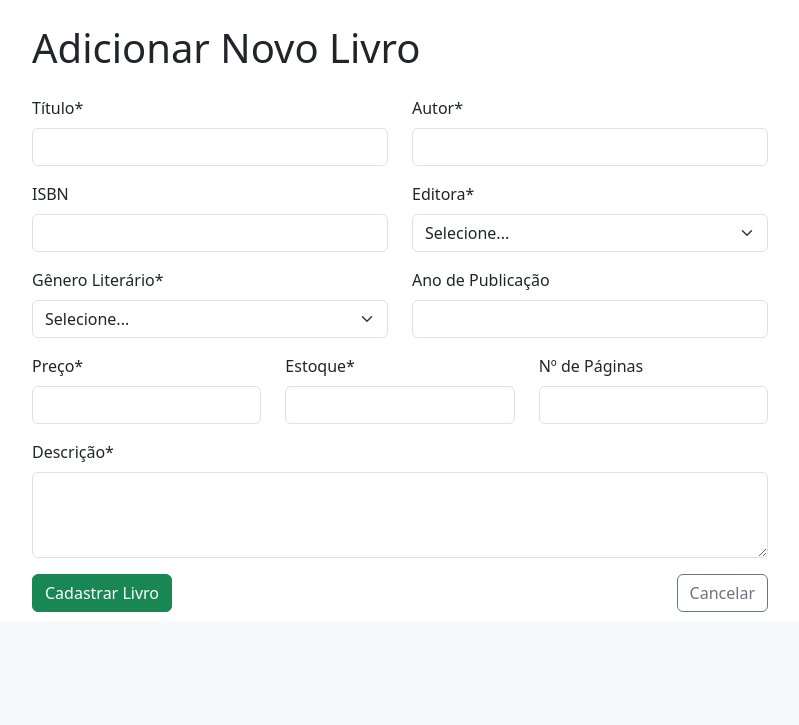
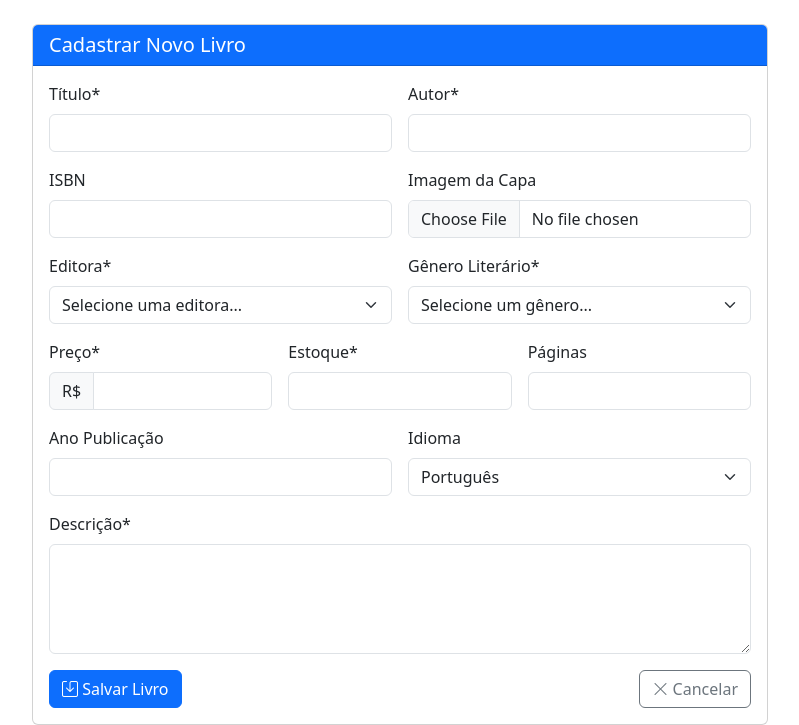
Before and after one commit to SuitedRaccoon/FataMorgana, a Flask app: page /produtos/novo in a window 1280 px wide. Shown: the part 179-904 px from the top of the page, without its empty margins (240-1039 px from the left). Before the commit the page ends 791 px from the top, so only its background shows below. Run offline with Flask 3, Linux system fonts and the light colour scheme.

Commit message:
arrumando CRUD

```diff
--- a/Morganum/app/routes.py
+++ b/Morganum/app/routes.py
@@ -1,63 +1,92 @@
 from flask import Blueprint, render_template, redirect, url_for, request, flash
-from .models import Livro as Produto
+from .models import Livro, Editora, GeneroLiterario
 from . import db
+from datetime import datetime
 
-# Blueprint principal
 main_bp = Blueprint('main', __name__)
-
-# Blueprint de produtos com prefixo
 produto_bp = Blueprint('produto', __name__, url_prefix='/produtos')
 
-# Rota principal
 @main_bp.route('/')
 def index():
     return render_template('index.html')
 
-# Rotas de produtos
 @produto_bp.route('/')
-def listar():
-    produtos = Produto.query.all()
-    return render_template('produtos.html', produtos=produtos)
+def listar_produtos():
+    livros = Livro.query.all()
+    return render_template('produtos.html', produtos=livros)
 
 @produto_bp.route('/novo', methods=['GET', 'POST'])
-def novo_produto():  # Nome original mantido
+def novo_produto():
+    editoras = Editora.query.all()
+    generos = GeneroLiterario.query.all()
+
     if request.method == 'POST':
-        nome = request.form['nome']
-        descricao = request.form['descricao']
-        preco = float(request.form['preco'])
-        quantidade = int(request.form['quantidade'])
+        try:
+            novo_livro = Livro(
+                titulo=request.form['titulo'],
+                isbn=request.form.get('isbn', ''),
+                autor=request.form['autor'],
+                ano_publicacao=int(request.form['ano']) if request.form['ano'] else None,
+                preco=float(request.form['preco']),
+                estoque=int(request.form['quantidade']),
+                editora_id=int(request.form['editora']),
+                genero_literario_id=int(request.form['genero']),
+                descricao=request.form.get('descricao', ''),
+                numero_paginas=int(request.form['paginas']) if request.form['paginas'] else None,
+                edicao=int(request.form['edicao']) if request.form['edicao'] else None,
+                idioma=request.form.get('idioma', 'Português'),
+                criado_em=datetime.utcnow()
+            )
 
-        novo_produto = Produto(nome=nome, descricao=descricao, preco=preco, quantidade=quantidade)
-        db.session.add(novo_produto)
-        db.session.commit()
+            db.session.add(novo_livro)
+            db.session.commit()
+            flash('Livro cadastrado com sucesso!', 'success')
+            return redirect(url_for('produto.listar_produtos'))
 
-        flash('Produto criado com sucesso!', 'success')
-        return redirect(url_for('produto.listar_produtos'))  # Usando o nome original
+        except Exception as e:
+            db.session.rollback()
+            flash(f'Erro ao cadastrar livro: {str(e)}', 'danger')
 
-    return render_template('novo_produto.html')
+    return render_template('novo_produto.html', editoras=editoras, generos=generos)
 
-# ... (outras rotas de produto)
 @produto_bp.route('/editar/<int:id>', methods=['GET', 'POST'])
 def editar_produto(id):
-    produto = Produto.query.get_or_404(id)
+    livro = Livro.query.get_or_404(id)
+    editoras = Editora.query.all()
+    generos = GeneroLiterario.query.all()
 
     if request.method == 'POST':
-        produto.nome = request.form['nome']
-        produto.descricao = request.form['descricao']
-        produto.preco = float(request.form['preco'])
-        produto.quantidade = int(request.form['quantidade'])
+        try:
+            livro.titulo = request.form['titulo']
+            livro.autor = request.form['autor']
+            livro.preco = float(request.form['preco'])
+            livro.estoque = int(request.form['quantidade'])
+            livro.editora_id = int(request.form['editora'])
+            livro.genero_literario_id = int(request.form['genero'])
+            livro.descricao = request.form.get('descricao', '')
+            livro.numero_paginas = int(request.form['paginas']) if request.form['paginas'] else None
+            livro.atualizado_em = datetime.utcnow()
 
-        db.session.commit()
-        flash('Produto atualizado com sucesso!', 'success')
-        return redirect(url_for('produto.listar_produtos'))
+            db.session.commit()
+            flash('Livro atualizado com sucesso!', 'success')
+            return redirect(url_for('produto.listar_produtos'))
 
-    return render_template('editar_produto.html', produto=produto)
+        except Exception as e:
+            db.session.rollback()
+            flash(f'Erro ao atualizar livro: {str(e)}', 'danger')
+
+    return render_template('editar_produto.html', produto=livro, editoras=editoras, generos=generos)
 
 @produto_bp.route('/excluir/<int:id>')
 def excluir_produto(id):
-    produto = Produto.query.get_or_404(id)
-    db.session.delete(produto)
-    db.session.commit()
+    livro = Livro.query.get_or_404(id)
 
-    flash('Produto excluído com sucesso!', 'success')
+    try:
+        db.session.delete(livro)
+        db.session.commit()
+        flash('Livro excluído com sucesso!', 'success')
+    except Exception as e:
+        db.session.rollback()
+        flash(f'Erro ao excluir livro: {str(e)}', 'danger')
+
     return redirect(url_for('produto.listar_produtos'))
--- a/Morganum/app/templates/novo_produto.html
+++ b/Morganum/app/templates/novo_produto.html
@@ -4,83 +4,108 @@
 
 {% block content %}
 <div class="row justify-content-center">
-  <div class="col-md-8">
-    <h1 class="mb-4">Adicionar Novo Livro</h1>
-
-    <form method="POST" action="{{ url_for('produto.novo_produto') }}">
-      <div class="row">
-        <div class="col-md-6 mb-3">
+  <div class="col-lg-8">
+    <div class="card">
+      <div class="card-header bg-primary text-white">
+        <h2 class="h5 mb-0">Cadastrar Novo Livro</h2>
+      </div>
+      <div class="card-body">
+        <form method="POST" action="{{ url_for('produto.novo_produto') }}" enctype="multipart/form-data">
+          <div class="row g-3">
+            <!-- Dados Básicos -->
+            <div class="col-md-6">
               <label for="titulo" class="form-label">Título*</label>
               <input type="text" class="form-control" id="titulo" name="titulo" required>
             </div>
 
-        <div class="col-md-6 mb-3">
+            <div class="col-md-6">
               <label for="autor" class="form-label">Autor*</label>
               <input type="text" class="form-control" id="autor" name="autor" required>
             </div>
-      </div>
 
-      <div class="row">
-        <div class="col-md-6 mb-3">
+            <div class="col-md-6">
               <label for="isbn" class="form-label">ISBN</label>
               <input type="text" class="form-control" id="isbn" name="isbn">
             </div>
 
-        <div class="col-md-6 mb-3">
+            <div class="col-md-6">
+              <label for="capa" class="form-label">Imagem da Capa</label>
+              <input type="file" class="form-control" id="capa" name="capa" accept="image/*">
+            </div>
+
+            <!-- Relacionamentos -->
+            <div class="col-md-6">
               <label for="editora" class="form-label">Editora*</label>
               <select class="form-select" id="editora" name="editora" required>
-            <option value="">Selecione...</option>
+                <option value="">Selecione uma editora...</option>
                 {% for editora in editoras %}
                 <option value="{{ editora.id }}">{{ editora.nome }}</option>
                 {% endfor %}
               </select>
             </div>
-      </div>
 
-      <div class="row">
-        <div class="col-md-6 mb-3">
+            <div class="col-md-6">
               <label for="genero" class="form-label">Gênero Literário*</label>
               <select class="form-select" id="genero" name="genero" required>
-            <option value="">Selecione...</option>
+                <option value="">Selecione um gênero...</option>
                 {% for genero in generos %}
                 <option value="{{ genero.id }}">{{ genero.nome }}</option>
                 {% endfor %}
               </select>
             </div>
 
-        <div class="col-md-6 mb-3">
-          <label for="ano_publicacao" class="form-label">Ano de Publicação</label>
-          <input type="number" class="form-control" id="ano_publicacao" name="ano_publicacao">
+            <!-- Detalhes -->
+            <div class="col-md-4">
+              <label for="preco" class="form-label">Preço*</label>
+              <div class="input-group">
+                <span class="input-group-text">R$</span>
+                <input type="number" step="0.01" class="form-control" id="preco" name="preco" required>
               </div>
             </div>
 
-      <div class="row">
-        <div class="col-md-4 mb-3">
-          <label for="preco" class="form-label">Preço*</label>
-          <input type="number" step="0.01" class="form-control" id="preco" name="preco" required>
+            <div class="col-md-4">
+              <label for="quantidade" class="form-label">Estoque*</label>
+              <input type="number" class="form-control" id="quantidade" name="quantidade" min="0" required>
             </div>
 
-        <div class="col-md-4 mb-3">
-          <label for="quantidade" class="form-label">Estoque*</label>
-          <input type="number" class="form-control" id="quantidade" name="quantidade" required>
+            <div class="col-md-4">
+              <label for="paginas" class="form-label">Páginas</label>
+              <input type="number" class="form-control" id="paginas" name="paginas" min="1">
             </div>
 
-        <div class="col-md-4 mb-3">
-          <label for="numero_paginas" class="form-label">Nº de Páginas</label>
-          <input type="number" class="form-control" id="paginas" name="paginas">
-        </div>
+            <div class="col-md-6">
+              <label for="ano_publicacao" class="form-label">Ano Publicação</label>
+              <input type="number" class="form-control" id="ano_publicacao" name="ano_publicacao">
             </div>
 
-      <div class="mb-3">
-        <label for="descricao" class="form-label">Descrição*</label>
-        <textarea class="form-control" id="descricao" name="descricao" rows="3" required></textarea>
+            <div class="col-md-6">
+              <label for="idioma" class="form-label">Idioma</label>
+              <select class="form-select" id="idioma" name="idioma">
+                <option value="Português">Português</option>
+                <option value="Inglês">Inglês</option>
+                <option value="Espanhol">Espanhol</option>
+              </select>
             </div>
 
-      <div class="d-flex justify-content-between">
-        <button type="submit" class="btn btn-success">Cadastrar Livro</button>
-        <a href="{{ url_for('produto.listar_produtos') }}" class="btn btn-outline-secondary">Cancelar</a>
+            <!-- Descrição -->
+            <div class="col-12">
+              <label for="descricao" class="form-label">Descrição*</label>
+              <textarea class="form-control" id="descricao" name="descricao" rows="4" required></textarea>
+            </div>
+
+            <!-- Botões -->
+            <div class="col-12 d-flex justify-content-between">
+              <button type="submit" class="btn btn-primary">
+                <i class="bi bi-save"></i> Salvar Livro
+              </button>
+              <a href="{{ url_for('produto.listar_produtos') }}" class="btn btn-outline-secondary">
+                <i class="bi bi-x-lg"></i> Cancelar
+              </a>
+            </div>
           </div>
         </form>
       </div>
     </div>
+  </div>
+</div>
 {% endblock %}
```
Also changed, not shown: Morganum/app/templates/editar_produto.html (+70 -36 lines), Morganum/app/templates/produtos.html (+34 -8 lines). Lines whose indentation alone changed are shown as unchanged.
